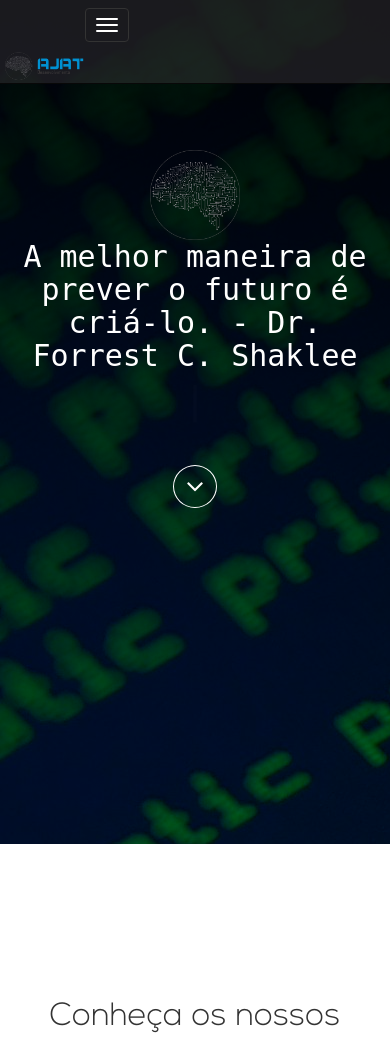
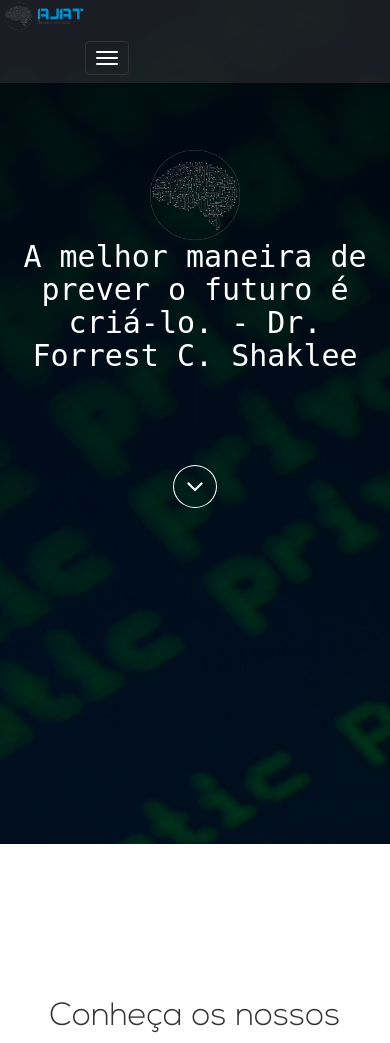
Before and after one commit to ajatdesenvolvimento/ajatdesenvolvimento, a PHP site: page / in a window 390 px wide. Shown: the top 1043 px of the page. Run offline with PHP 8.4, Linux system fonts and the light colour scheme; some libraries are stand-ins or nearby versions.

Commit message:
mexendo na responsividade

```diff
--- a/css/custom.css
+++ b/css/custom.css
@@ -29,6 +29,7 @@
 .intro-section::after {
   content: "";
   background:url(../img/BG_Home.png);
+  opacity: 0.5;
   /*opacity: 0.9;
   background: rgba(0, 0, 0, 0.5);*/
   top: 0;
@@ -95,9 +96,9 @@
     50% { opacity:0; }
     100% { opacity:1; }
 }
-#intro{
+/*#intro{
   background: url(../img/BG_Home.png);
-}
+}*/
 .ajat-text{
   font-family: 'Nexa Light';
   font-size:2.3em;
@@ -150,3 +151,19 @@
 .horizontal-line{
   border-top:2px solid #303030
 }
+
+/* Smartphones (portrait and landscape) ----------- */
+@media only screen
+and (min-device-width : 320px)
+and (max-device-width : 480px) {
+  .navbar-header{
+    width:auto !important; /*ajuste necessário para não bugar o menu*/
+  }
+  .navbrand-responsive{
+    position: relative;
+  }
+  .button-menu-responsive{
+    /*padding:15px;*/
+    right:0;position:absolute !important;
+  }
+}
--- a/includes/menu.include.php
+++ b/includes/menu.include.php
@@ -2,15 +2,19 @@
 <nav class="navbar navbar-inverse navbar-fixed-top" role="navigation">
     <div class="container">
         <div class="navbar-header page-scroll">
-            <button type="button" class="navbar-toggle" data-toggle="collapse" data-target=".navbar-ex1-collapse">
+          <div class="navbrand-responsive">
+            <a class="navbar-brand page-scroll" href="#page-top">
+              <img class="navbar-logo" src="img/logo.png"/>
+            </a>
+          </div>
+          <div class="button-menu-responsive">
+            <button type="button" class="navbar-toggle" id="button-menu" data-toggle="collapse" data-target=".navbar-ex1-collapse">
                 <span class="sr-only">Toggle navigation</span>
                 <span class="icon-bar"></span>
                 <span class="icon-bar"></span>
                 <span class="icon-bar"></span>
             </button>
-            <a class="navbar-brand page-scroll" href="#page-top">
-              <img class="navbar-logo" src="img/logo.png" />
-            </a>
+          </div>
         </div>
 
         <!-- Collect the nav links, forms, and other content for toggling -->
--- a/index.php
+++ b/index.php
@@ -6,8 +6,6 @@
     <meta http-equiv="X-UA-Compatible" content="IE=edge">
     <meta charset="utf-8">
     <meta name="viewport" content="width=device-width, initial-scale=1, maximum-scale=1, minimum-scale=1, user-scalable=no, minimal-ui">
-    <meta name="apple-mobile-web-app-capable" content="yes">
-    <meta name="apple-mobile-web-app-status-bar-style" content="black">
     <meta name="description" content="AJAT Desenvolvimento trabalha com soluções web como sites e sistemas web. Um dos nossos diferenciais no mercado é que o cliente participa de cada etapa do desenvolvimento, possibilitando-o ter contato com o seu produto de forma direta.">
     <meta name="keywords" content="ajat, ajat desenvolvimento, desenvolvimento de sites, sistemas para computador, soluções web, construção de sites">
     <meta name="author" content="AJAT Desenvolvimento">
--- a/js/custom.js
+++ b/js/custom.js
@@ -1,4 +1,22 @@
 //actives the typewriter on first page
-$(".typed").typewriter({
-			speed: 60
-		});
+$(document).ready(function(){
+	$(".typed").typewriter({
+				speed: 60
+	});
+	var toggle = 0;
+	$('#button-menu').click(function(){
+		if(localStorage.getItem('currentUrl')=="#intro"){
+			if(toggle==0){
+				$('.navbar-fixed-top').css({
+							'background-color':'rgba(67,64,65,1)'
+				});
+						toggle = 1;
+			}else{
+				$('.navbar-fixed-top').css({
+					'background-color':'rgba(67,64,65,0.4)'
+				});
+				toggle = 0;
+			}
+		}
+	});
+})
--- a/js/scrolling-nav.js
+++ b/js/scrolling-nav.js
@@ -9,11 +9,15 @@ $(window).scroll(function() {
 
 //jQuery for page scrolling feature - requires jQuery Easing plugin
 $(function() {
+    localStorage.setItem('currentUrl',"#intro");
     $('a.page-scroll').bind('click', function(event) {
         var $anchor = $(this);
+
         $('html, body').stop().animate({
             scrollTop: $($anchor.attr('href')).offset().top
         }, 1500, 'easeInOutExpo');
         event.preventDefault();
+        localStorage.setItem('currentUrl',$anchor.context.hash);
     });
+
 });
```
